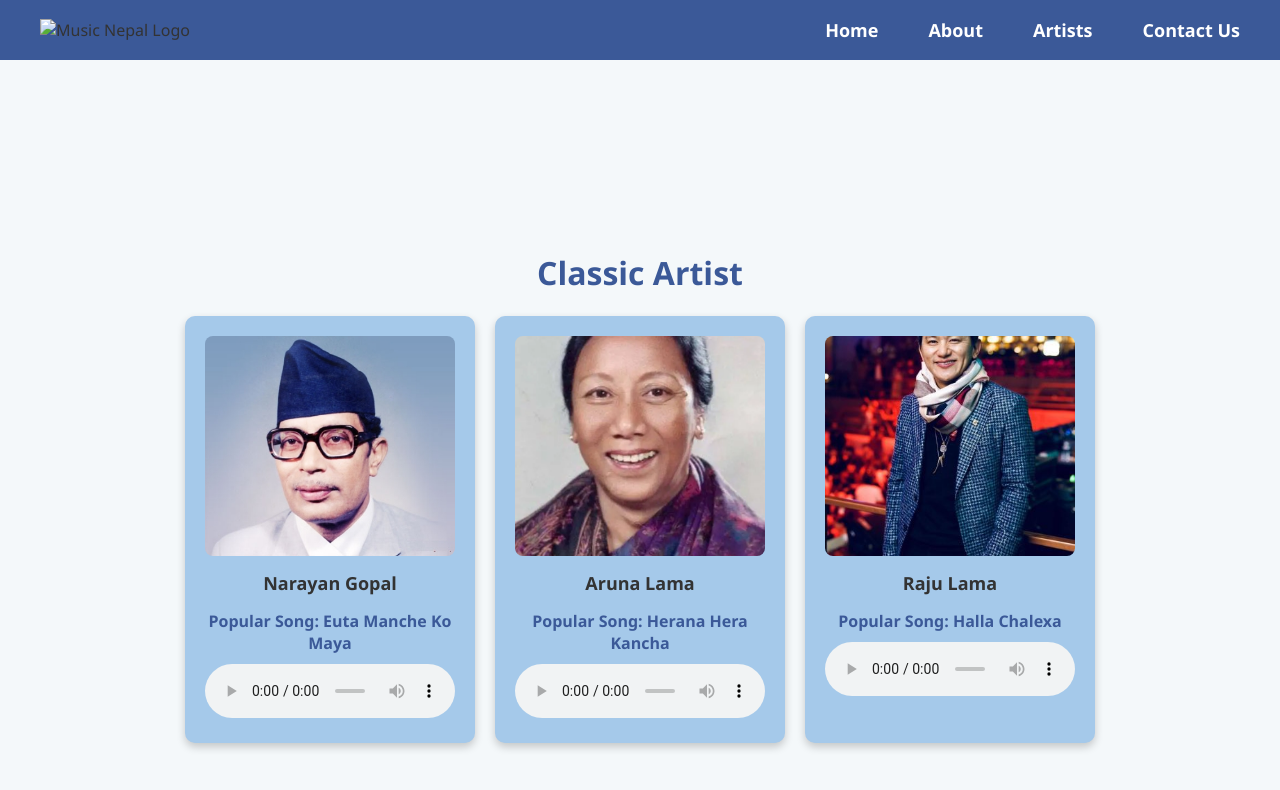
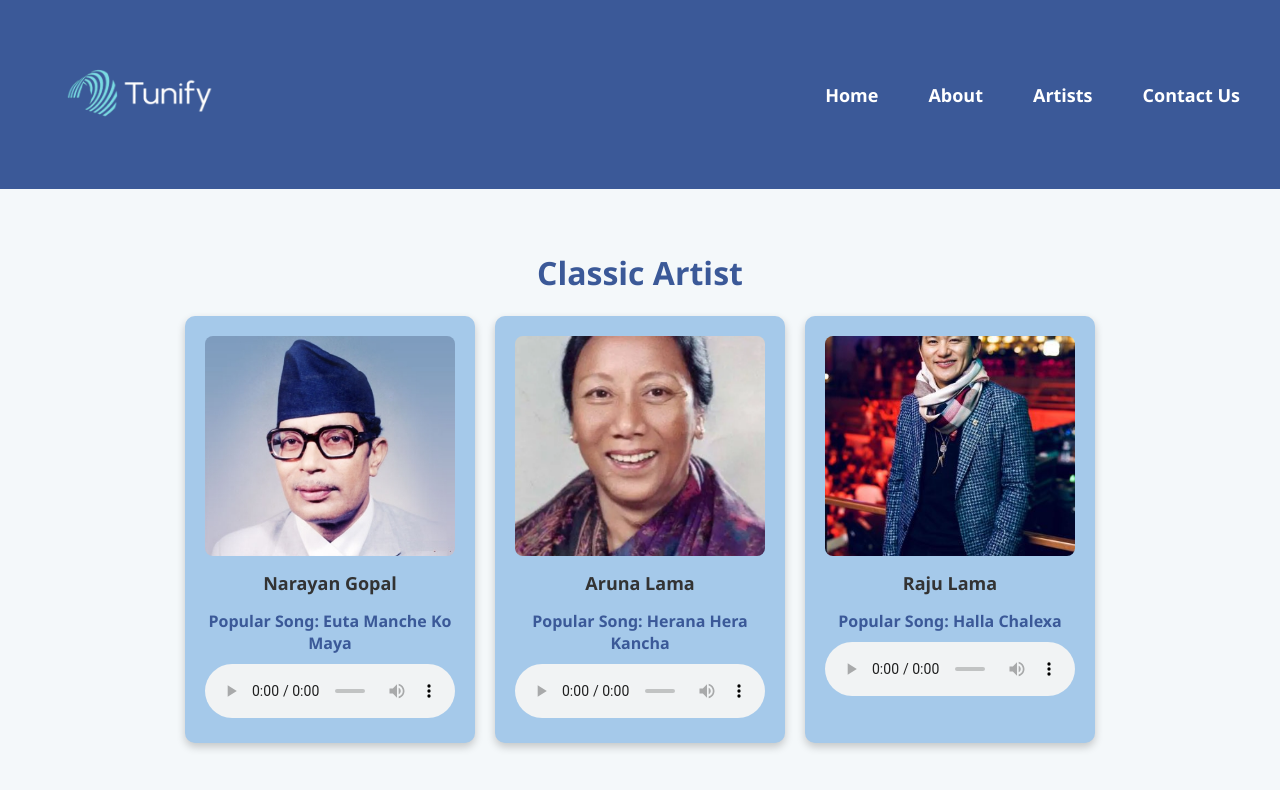
Before and after one commit to Sumitdkl/tunify, a plain HTML site: page artists.html in a window 1280 px wide. Shown: the top 790 px of the page. Drawn offline with Linux system fonts and the light colour scheme.

Commit message:
Update artists.html

```diff
--- a/artists.html
+++ b/artists.html
@@ -131,7 +131,7 @@
 
     <header>
         <div class="logo">
-            <img src="image.png" alt="Music Nepal Logo" height="70">
+            <img src="images/image.png" alt="Music Nepal Logo" height="70">
         </div>
         <nav>
             <ul>
```
